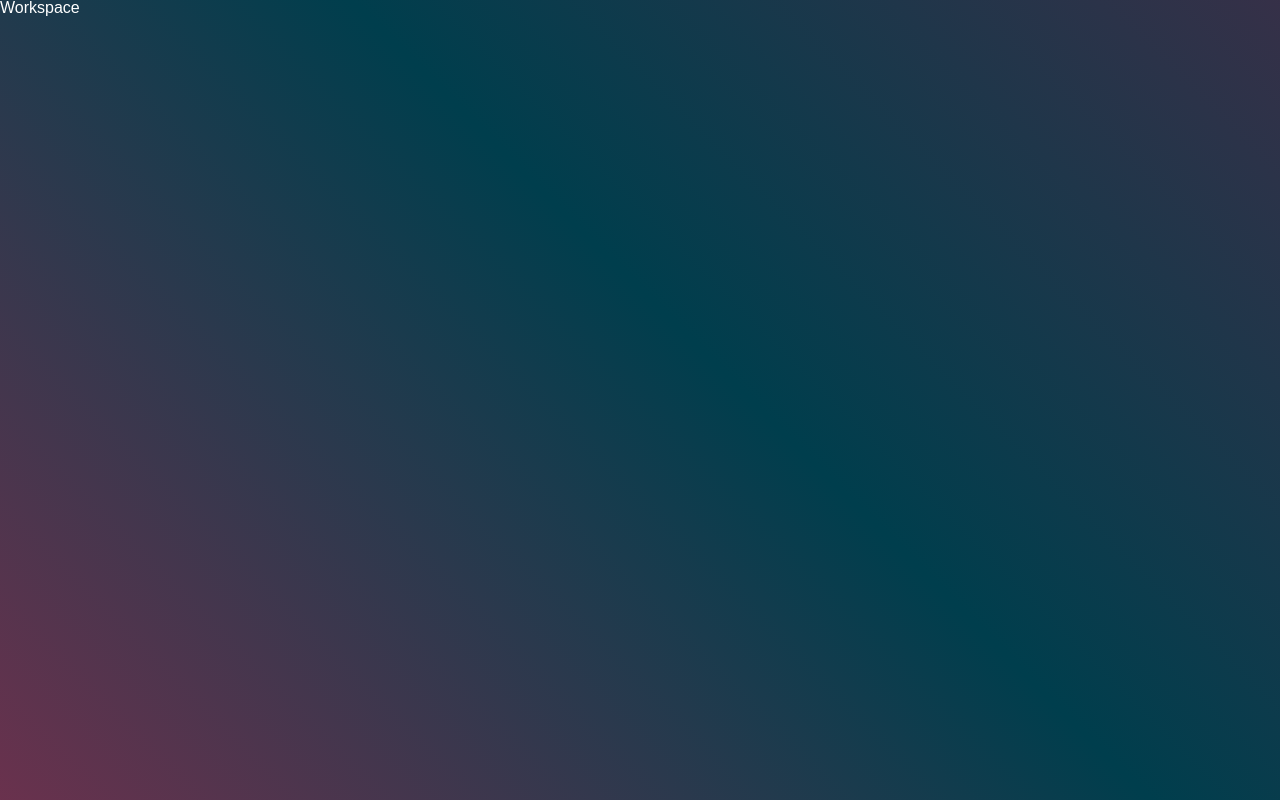
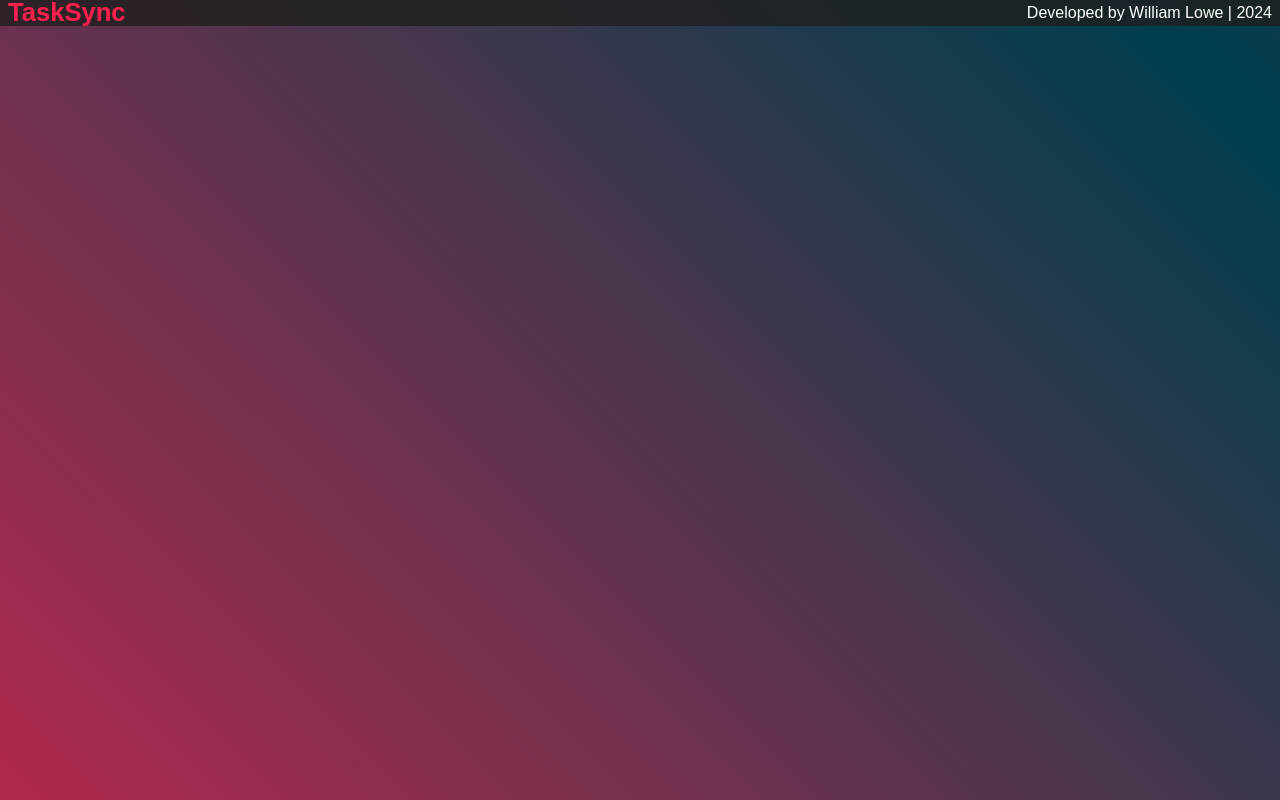
Before and after one commit to williamalowe/TaskSync, a React (Vite) app: page /workspace in a window 1280 px wide. Built offline with nearby package versions, Linux system fonts and the light colour scheme; a web font is replaced by a local one.

Commit message:
feat: add headerbar component

```diff
--- /dev/null
+++ b/src/components/Headerbar/HeaderBar.jsx
@@ -0,0 +1,15 @@
+import styles from './HeaderBar.module.css';
+
+const HeaderBar = () => {
+  return (
+    <div className={styles.header}>
+      <div className={styles.left}>
+        <h3>TaskSync</h3>
+      </div>
+      <div className={styles.right}>
+        Developed by William Lowe | 2024
+      </div>
+    </div>
+  )
+};
+export default HeaderBar;
--- /dev/null
+++ b/src/components/Headerbar/HeaderBar.module.css
@@ -0,0 +1,18 @@
+.header {
+  background: rgb(31, 31, 31, 0.8);
+  display: flex;
+}
+.left, .right {
+  flex: 1;
+  display: flex;
+  align-items: center;
+  padding: 0 0.5rem;
+}
+.left>h3 {
+  font-size: 1.6rem;
+  font-weight: 600;
+  color: #FF204E;
+}
+.right {
+  justify-content: right;
+}
--- a/src/views/Workspace/Workspace.jsx
+++ b/src/views/Workspace/Workspace.jsx
@@ -1,9 +1,10 @@
 import styles from './Workspace.module.css';
+import HeaderBar from '../../components/Headerbar/HeaderBar';
 
 const Workspace = () => {
   return (
     <main className={styles.workspace}>
-      Workspace
+      <HeaderBar />
     </main>
   )
 }
```
